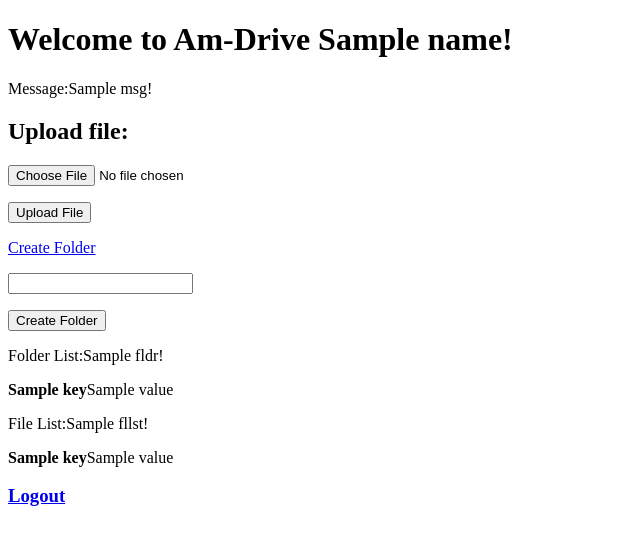
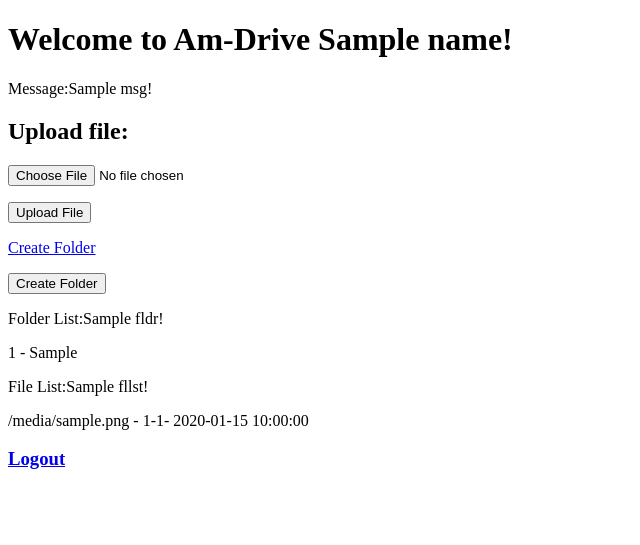
Before and after one commit to marianps/hpdf, a Flask app: template microservices/t47d/src/templates/homedrive.html in a window 1280 px wide. Shown: the top 545 px of the page, without its empty margins (0-640 px from the left). Run offline with Flask 2, Linux system fonts and the light colour scheme; the template is opened without the code that fills it: most values are stand-ins (such as "Sample title", 1, 10 or a date in 2020); parts of the project's set-up code (start-up, migrations or seed data) failed here and were passed over.

Commit message:
fixing html template issues

```diff
--- a/microservices/t47d/src/templates/homedrive.html
+++ b/microservices/t47d/src/templates/homedrive.html
@@ -13,15 +13,14 @@
         <p><input type="file" name="hvfname"></p>
         <p><input type="submit" value="Upload File" name="submit"></p>
         <p><a href="fileupload.html" target="_self">Create Folder</a></p>
-        <p><input type="text" maxlength=20 name="hvfldrname" ></p>
         <p><input type="submit" value="Create Folder" name="createfldr" ></p>
         <p>Folder List:{{ fldr }}!</p>
-        <p>{% for key, value in fldr %}</p>
-        <p><strong>{{ key }}</strong><span>{{ value }}</span></p>
+        <p>{% for vfldr in fldr %}</p>
+        <div>{{ vfldr.file_path_id }} - {{ vfldr.path_nm }}</div>
         {% endfor %}
         <p>File List:{{ fllst }}!</p>
-        <p>{% for key, value in fllst %}</p>
-        <p><strong>{{ key }}</strong><span>{{ value }}</span></p>
+        <p>{% for vfllst in fllst %}</p>
+        <div>{{ vfllst.file_name }} - {{ fllst.file_id }}-{{ fllst.file_path_id }}- {{ fllst.created_at }}</div>
         {% endfor %}
 
         <p><h3><a href="/dlogout"/> Logout</h3></p>
```
